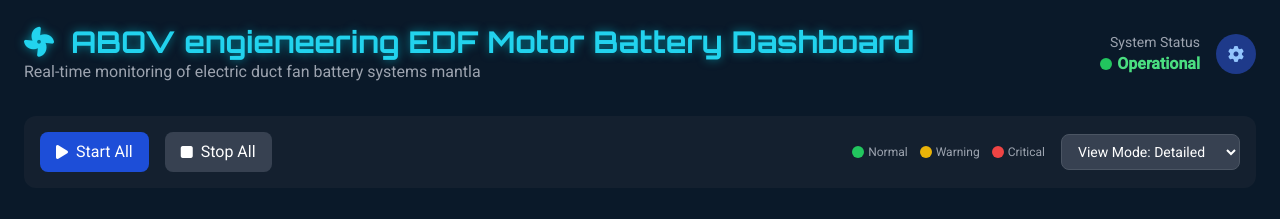
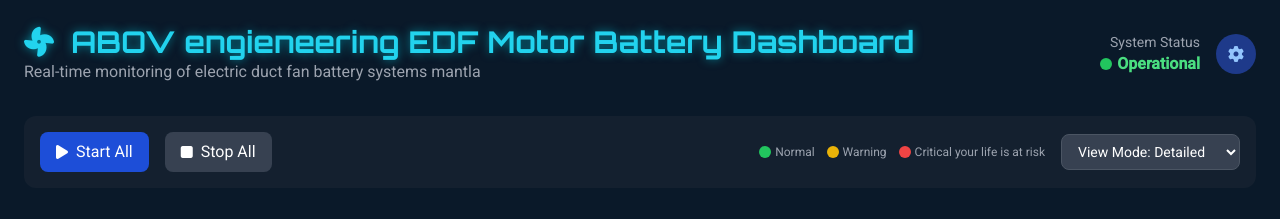
Before and after one commit to Stormyisland/dash25, a plain HTML site: page index.html in a window 1280 px wide. Shown: the top 219 px of the page. Drawn offline with nearby package versions, Linux system fonts and the light colour scheme.

Commit message:
Update index.html

```diff
--- a/index.html
+++ b/index.html
@@ -152,7 +152,7 @@
                     <span class="status-indicator bg-yellow-500 mr-1"></span>
                     <span class="text-xs text-gray-400 mr-3">Warning</span>
                     <span class="status-indicator bg-red-500 mr-1"></span>
-                    <span class="text-xs text-gray-400">Critical</span>
+                    <span class="text-xs text-gray-400">Critical your life is at risk</span>
                 </div>
                 <select class="bg-gray-700 border border-gray-600 text-white text-sm rounded-lg px-3 py-2">
                     <option>View Mode: Detailed</option>
```
